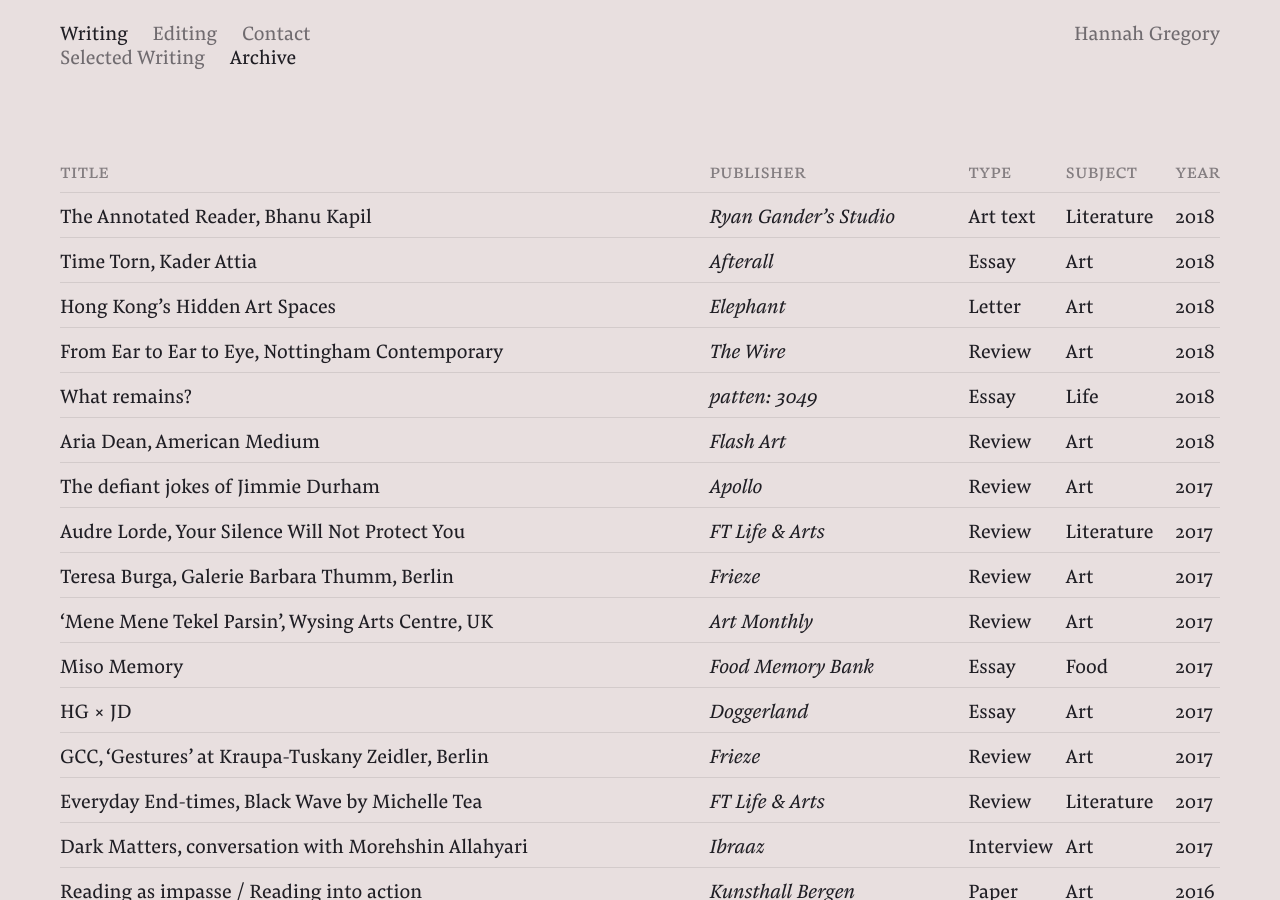
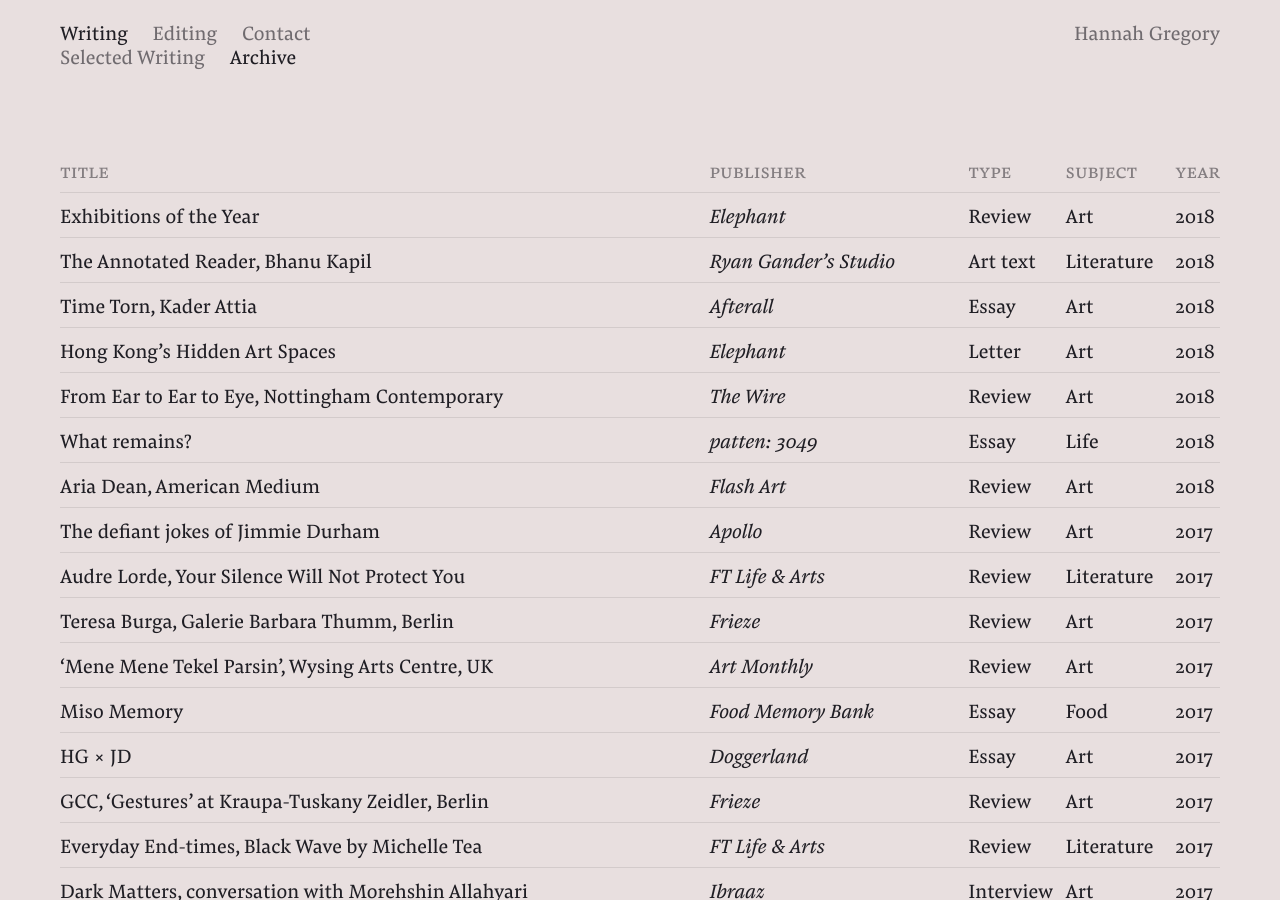
Before and after one commit to hg-site/hg-site.github.io, a Jekyll site: the page built from archive/index.markdown, in a window 1280 px wide and 900 px high. Built offline with Jekyll 4.4.1, drawn with Linux system fonts in a browser that asks for light colours.

Commit message:
Updated Index

```diff
--- a/archive/index.markdown
+++ b/archive/index.markdown
@@ -15,6 +15,14 @@
 </tr>
 </thead>
 <tbody class="list">
+
+<tr data-href="https://elephant.art/looking-back-standout-exhibitions-2018/">
+	<td class="title">Exhibitions of the Year</td>
+	<td class="publisher">Elephant</td>
+	<td class="type">Review</td>
+	<td class="subject">Art</td>
+	<td class="year">2018</td>
+</tr>
 
 <tr data-href="/uploads/TheAnnotatedReaderBhanu.pdf">
 	<td class="title">The Annotated Reader, Bhanu Kapil</td>
```
